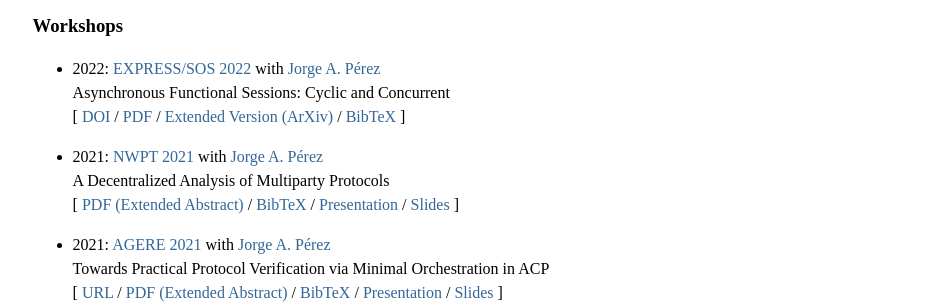
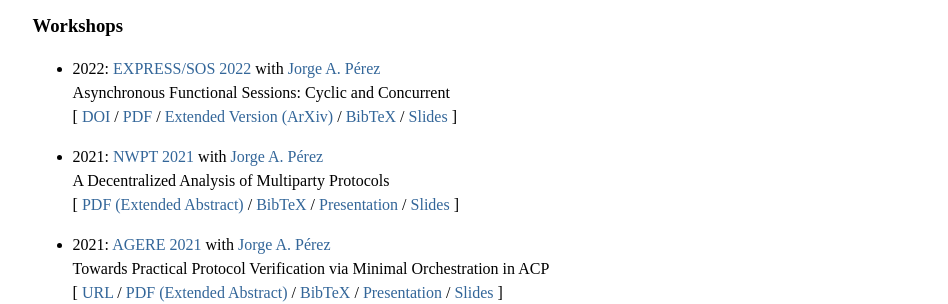
Before and after one commit to basvdheuvel/basvdheuvel.github.io, a Jekyll site: the page built from publications.md, in a window 1280 px wide. Shown: the part 287-591 px from the top of the page, without its empty margins (165-1113 px from the left). Built offline with Jekyll 4.4.1, drawn with Linux system fonts in a browser that asks for light colours.

Commit message:
Add EXPRESS slides

```diff
--- a/publications.md
+++ b/publications.md
@@ -32,6 +32,8 @@ permalink: /pubs/
   [Extended Version (ArXiv)](https://arxiv.org/abs/2208.07644)
   /
   [BibTeX]({{site.url}}{{site.baseurl}}/assets/static/bibtex/express2022.bib)
+  /
+  [Slides]({{site.url}}{{site.baseurl}}/assets/static/express22_handout.pdf)
   \]
 
 * 2021: [NWPT 2021](http://icetcs.ru.is/nwpt21/) with [Jorge A. Pérez](https://www.jperez.nl/)
```
Also changed, not shown: 1 other file.
